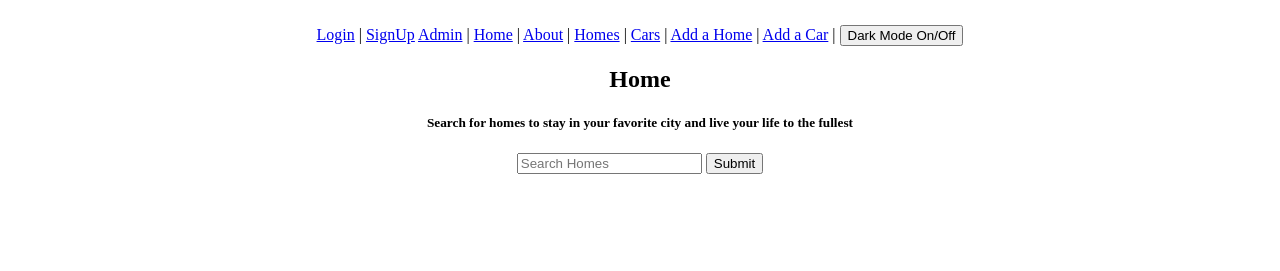
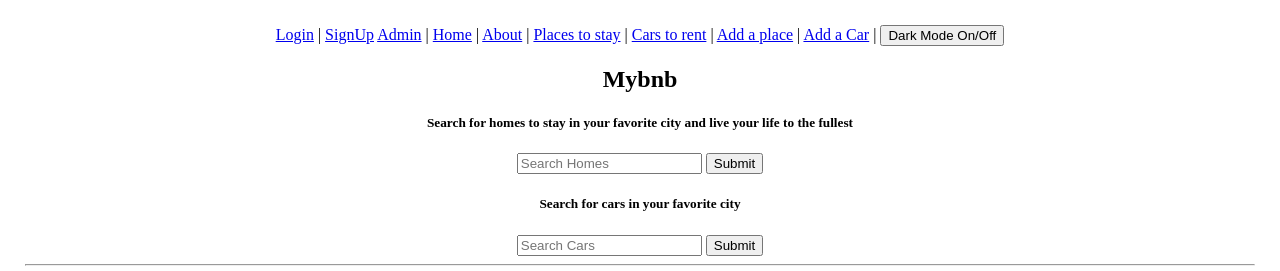
Before and after one commit to Hasanrizvi1993/Mybnb, a Django app: page / in a window 1280 px wide. Shown: the top 271 px of the page. Before the commit the page ends 174 px from the top, so only its background shows below. Run offline with Django 4.2, Linux system fonts and the light colour scheme.

Commit message:
search car changes and home page images added

```diff
--- a/main_app/templates/base.html
+++ b/main_app/templates/base.html
@@ -30,11 +30,11 @@
         <span> | </span>
         <a href="/about">About</a>
         <span> | </span>
-        <a href="/homes">Homes</a>
+        <a href="/homes">Places to stay</a>
         <span> | </span>
-        <a href="/cars">Cars</a>
+        <a href="/cars">Cars to rent</a>
         <span> | </span>
-        <a href="{% url 'home_create' %}">Add a Home</a>
+        <a href="{% url 'home_create' %}">Add a place</a>
         <span> | </span>
         <a href="{% url 'car_create' %}">Add a Car</a>
         <span> | </span>
--- a/main_app/templates/home.html
+++ b/main_app/templates/home.html
@@ -1,6 +1,6 @@
 {% extends 'base.html' %}
 {% block content %}
-<h1>Home</h1>
+<h1>Mybnb</h1>
 <h5>Search for homes to stay in your favorite city and live your life to the fullest</h5>
 <form method="POST" action="{% url 'search_homes' %}">
     {% csrf_token %}
@@ -8,4 +8,19 @@
     <button type="submit">Submit</button>
   </form>
 
+<h5>Search for cars in your favorite city</h5>
+<form method="POST" action="{% url 'search_cars' %}">
+  {% csrf_token %}
+  <input type="search" placeholder="Search Cars" name="searched">
+  <button type="submit">Submit</button>
+</form>
+<hr>
+  <div id="row">
+    <div id="column">
+      <img id="image" src="https://media.istockphoto.com/photos/the-empire-state-picture-id1089200736?k=20&m=1089200736&s=612x612&w=0&h=0gT-injpIgrI-CPGsgpR0kOBVDqsoXArahvsTflt_FU="/>
+      <img id="image" src="https://images7.alphacoders.com/112/1120507.jpg"/>
+      <img id="image" src="https://www.planetware.com/wpimages/2020/06/florida-miami-best-time-to-visit-best-month-to-visit.jpg"/>
+      <img id="image" src="http://res.cloudinary.com/simpleview/image/upload/v1497480003/clients/lasvegas/strip_b86ddbea-3add-4995-b449-ac85d700b027.jpg"/>
+  </div>
+    </div>
 {% endblock %}
--- a/main_app/templates/homelist.html
+++ b/main_app/templates/homelist.html
@@ -1,8 +1,8 @@
 {% extends 'base.html' %} {% block content %}
-    <h1>Our Homes:</h1>
+    <h1>Places to stay</h1>
     {% for home in homes %}
     <img src="{{home.image}}" alt="{{home.location}}">
-    <h3>Location:</h3>
+    <h3>Located in:</h3>
     <a href="{% url 'home_detail' home.pk %}">
     <h3>{{home.location}}</h3>
     </a>
--- a/main_app/urls.py
+++ b/main_app/urls.py
@@ -26,4 +26,5 @@ urlpatterns = [
     path('signup/', views.signup_view, name='signup'),
 #searchbar
     path('search_homes/', views.search_homes, name='search_homes'),
+    path('search_cars/', views.search_cars, name='search_cars'),
 ]
--- a/main_app/views.py
+++ b/main_app/views.py
@@ -29,6 +29,18 @@ def search_homes(request):
         'search_homes.html',
         {})
 
+#serach_cars
+def search_cars(request):
+    if request.method == "POST":
+        searched = request.POST['searched']
+        cars = Car.objects.filter(location__contains=searched)
+        return render(request,
+        'search_cars.html',
+        {'searched':searched, 'cars':cars})
+    else:
+        return render(request,
+        'search_cars.html',
+        {})
 
 
 
```
Also changed, not shown: main_app/templates/search_cars.html (added, +21 -0 lines), main_app/static/styles/styles.css (line endings or trailing spaces).
